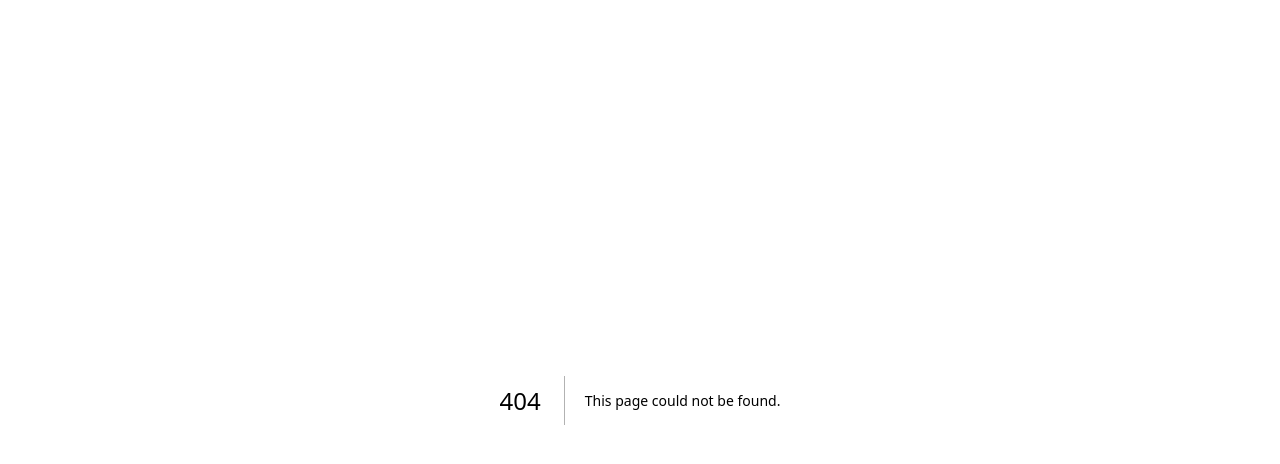
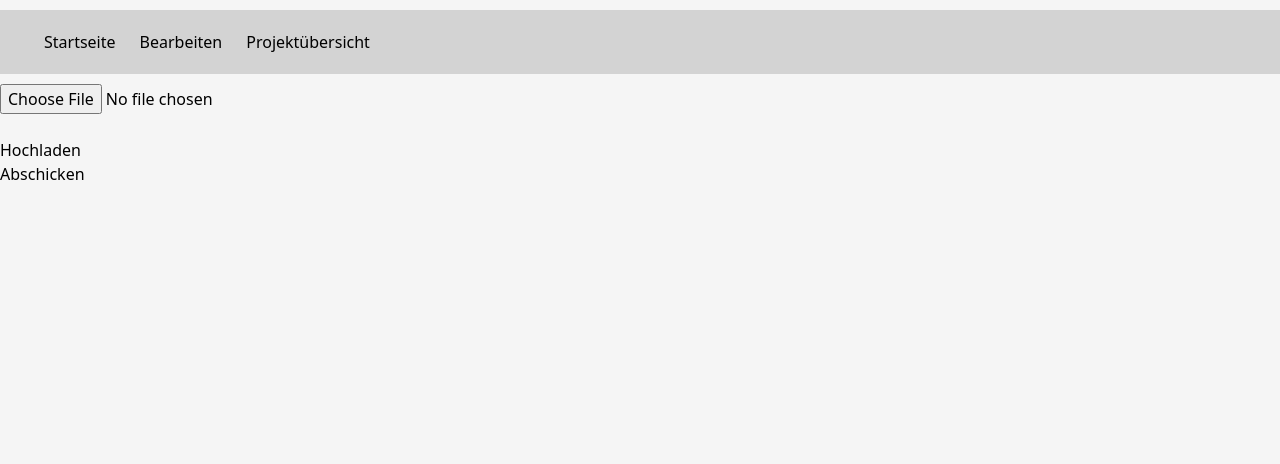
Before and after one commit to Beeblebrox299/auswertungstool, a Next.js app: page /edit in a window 1280 px wide. Before the commit this address had no page. Shown: the top 464 px of the page. Built offline with nearby package versions, Linux system fonts and the light colour scheme.

Commit message:
add new pages

```diff
--- /dev/null
+++ b/src/app/edit/page.tsx
@@ -0,0 +1,18 @@
+'use client';
+
+import React from 'react';
+import Sidebar from '../components/Navigation/Navbar';
+import FileUpload from '../components/Project/FileUpload';
+import ManualInput from '../components/Project/ManualInput';
+
+const Edit: React.FC = () => {
+    return (
+        <div>
+          <Sidebar/>
+          <FileUpload/>
+          <ManualInput/>
+        </div>
+    );
+}
+
+export default Edit;
--- /dev/null
+++ b/src/app/overview/page.tsx
@@ -0,0 +1,16 @@
+'use client';
+
+import React from 'react';
+import Sidebar from '../components/Navigation/Navbar';
+import ContributionTable from '../components/Project/ContributionTable';
+
+const Overview: React.FC = () => {
+    return (
+        <div>
+          <Sidebar/>
+          <ContributionTable/>
+        </div>
+    );
+}
+
+export default Overview;
--- a/src/app/page.tsx
+++ b/src/app/page.tsx
@@ -1,16 +1,12 @@
 'use client';
 
 import React from 'react';
-import FileUpload from './components/FileUpload';
-import ManualInput from './components/ManualInput';
-import ContributionTable from './components/ContributionTable';
+import Sidebar from './components/Navigation/Navbar'
 
 const Dashboard: React.FC = () => {
     return (
         <div>
-          <FileUpload/>
-          <ManualInput/>
-          <ContributionTable/>
+          <Sidebar/>
         </div>
     );
 }
```
